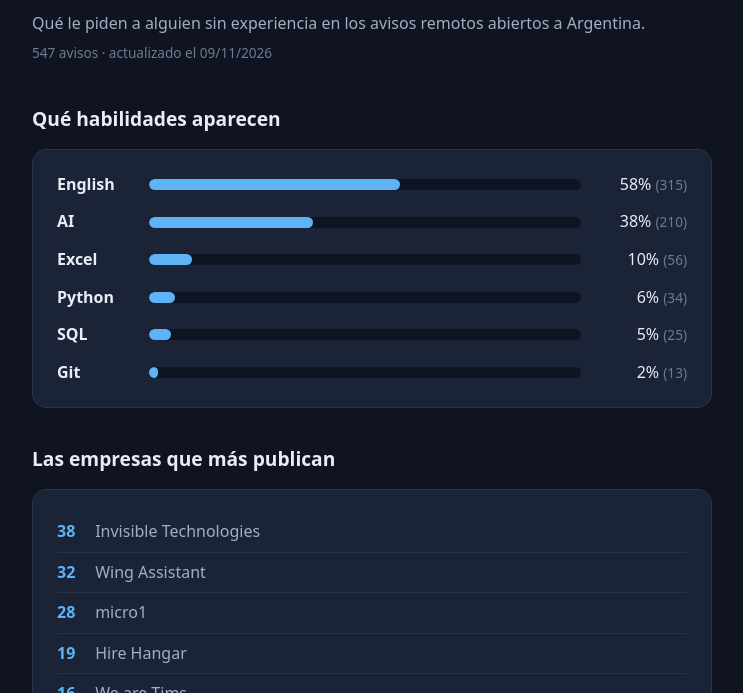
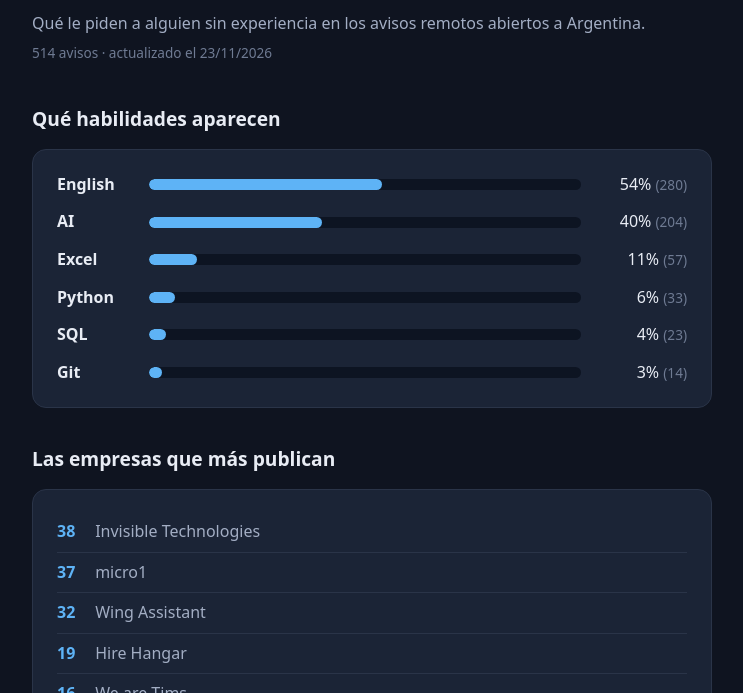
Before and after one commit to havannamoons/radar-junior, a plain HTML site: page index.html in a window 1280 px wide. Shown: the part 107-800 px from the top of the page, without its empty margins (268-1011 px from the left). Drawn offline with Linux system fonts and the light colour scheme.

Commit message:
Weekly update: refresh the dashboard

```diff
--- a/index.html
+++ b/index.html
@@ -51,39 +51,39 @@
   <h1>Radar Junior</h1>
   <p class="bajada">Qué le piden a alguien sin experiencia en los avisos remotos
   abiertos a Argentina.</p>
-  <p class="fecha">547 avisos · actualizado el 09/11/2026</p>
+  <p class="fecha">514 avisos · actualizado el 23/11/2026</p>
 
   <h2>Qué habilidades aparecen</h2>
   <div class="tarjeta">
       <div class="fila">
         <div class="nombre">English</div>
-        <div class="barra"><div class="relleno" style="width:58%"></div></div>
-        <div class="dato">58% <span>(315)</span></div>
+        <div class="barra"><div class="relleno" style="width:54%"></div></div>
+        <div class="dato">54% <span>(280)</span></div>
       </div>
       <div class="fila">
         <div class="nombre">AI</div>
-        <div class="barra"><div class="relleno" style="width:38%"></div></div>
-        <div class="dato">38% <span>(210)</span></div>
+        <div class="barra"><div class="relleno" style="width:40%"></div></div>
+        <div class="dato">40% <span>(204)</span></div>
       </div>
       <div class="fila">
         <div class="nombre">Excel</div>
-        <div class="barra"><div class="relleno" style="width:10%"></div></div>
-        <div class="dato">10% <span>(56)</span></div>
+        <div class="barra"><div class="relleno" style="width:11%"></div></div>
+        <div class="dato">11% <span>(57)</span></div>
       </div>
       <div class="fila">
         <div class="nombre">Python</div>
         <div class="barra"><div class="relleno" style="width:6%"></div></div>
-        <div class="dato">6% <span>(34)</span></div>
+        <div class="dato">6% <span>(33)</span></div>
       </div>
       <div class="fila">
         <div class="nombre">SQL</div>
-        <div class="barra"><div class="relleno" style="width:5%"></div></div>
-        <div class="dato">5% <span>(25)</span></div>
+        <div class="barra"><div class="relleno" style="width:4%"></div></div>
+        <div class="dato">4% <span>(23)</span></div>
       </div>
       <div class="fila">
         <div class="nombre">Git</div>
-        <div class="barra"><div class="relleno" style="width:2%"></div></div>
-        <div class="dato">2% <span>(13)</span></div>
+        <div class="barra"><div class="relleno" style="width:3%"></div></div>
+        <div class="dato">3% <span>(14)</span></div>
       </div>
   </div>
 
@@ -93,13 +93,13 @@
   <div class="tarjeta">
     <ul>
       <li><b>38</b> Invisible Technologies</li>
+      <li><b>37</b> micro1</li>
       <li><b>32</b> Wing Assistant</li>
-      <li><b>28</b> micro1</li>
       <li><b>19</b> Hire Hangar</li>
       <li><b>16</b> We are Tims</li>
       <li><b>14</b> Canonical</li>
-      <li><b>12</b> Community Sports Partners</li>
-      <li><b>11</b> Pavago</li>
+      <li><b>9</b> Pavago</li>
+      <li><b>9</b> My VA Support, Inc.</li>
     </ul>
   </div>
 
```
